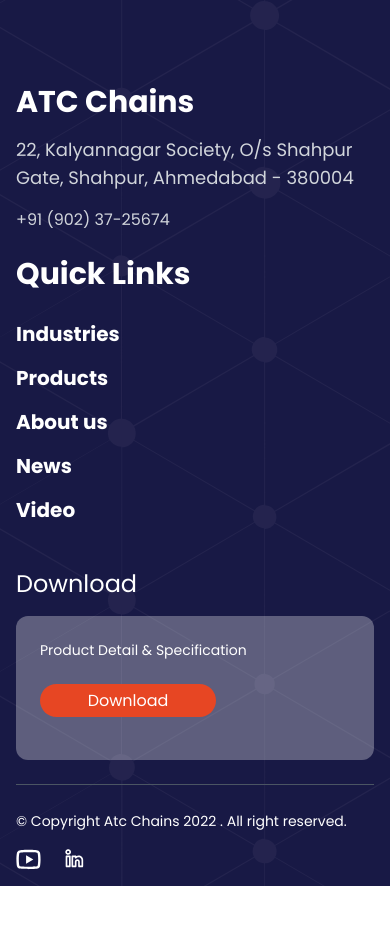
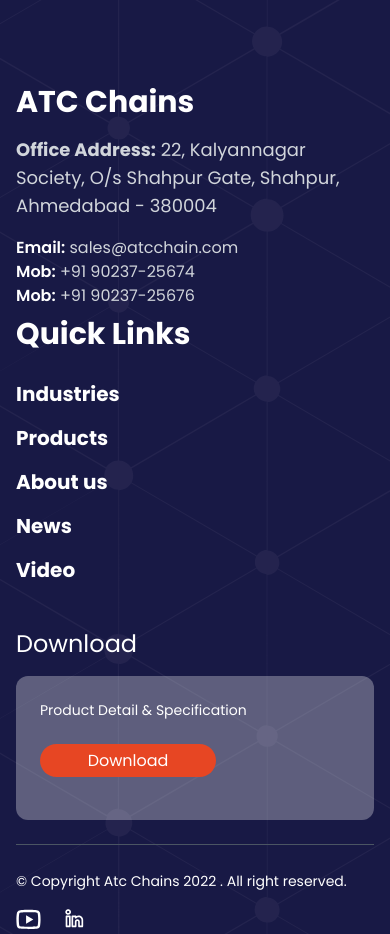
Before and after one commit to Vibhu0412/ATC-Chains, a Next.js app: page / in a window 390 px wide. Shown: the part 9760-10694 px from the top of the page. Before the commit the page ends 10646 px from the top, so only its background shows below. Built offline with nearby package versions, Linux system fonts and the light colour scheme; no server answers.

Commit message:
add phone number and emails in the footer section

```diff
--- a/components/Ui/ContactForm/ContactForm.jsx
+++ b/components/Ui/ContactForm/ContactForm.jsx
@@ -191,7 +191,7 @@
                         Mobile Number
                       </p>
                       <a className="ml-2" href="tel:+919023725674">
-                        +91(902) 37-25674
+                        +91 90237-25674
                       </a>
                     </div>
                   </div>
--- a/components/Ui/Footer/FooterSection.jsx
+++ b/components/Ui/Footer/FooterSection.jsx
@@ -99,11 +99,27 @@
                   ATC Chains
                 </h2>
                 <p className="text-lg w-full lg:w-2/3 text-gray-300 mb-4">
-                  22, Kalyannagar Society, O/s Shahpur Gate, Shahpur, Ahmedabad
-                  - 380004
+                  <span className="font-bold">Office Address:</span> 22,
+                  Kalyannagar Society, O/s Shahpur Gate, Shahpur, Ahmedabad -
+                  380004
                 </p>
-                <p className=" text-gray-300 mb-4">
-                  <a href="tel:90237 25674">+91 (902) 37-25674 </a>
+                <p className=" text-gray-300 ">
+                  <a href="mailto:sales@atcchain.com">
+                    <span className="text-white font-semibold">Email:</span>{" "}
+                    sales@atcchain.com
+                  </a>
+                </p>
+                <p className=" text-gray-300">
+                  <a href="tel:90237 25674">
+                    <span className="text-white font-semibold">Mob:</span> +91
+                    90237-25674
+                  </a>
+                </p>
+                <p className=" text-gray-300">
+                  <a href="tel:90237 25674">
+                    <span className="text-white font-semibold">Mob:</span> +91
+                    90237-25676
+                  </a>
                 </p>
                 {/* <p className=" text-gray-300 mb-4">(603)  90237 25674 </p> */}
               </div>
```
